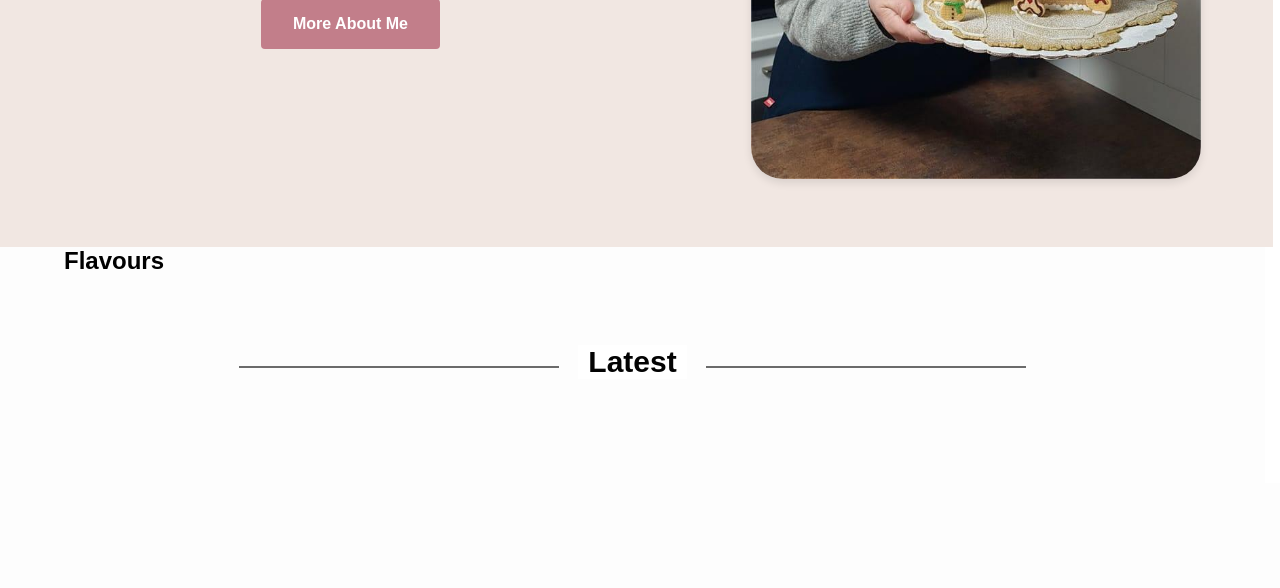
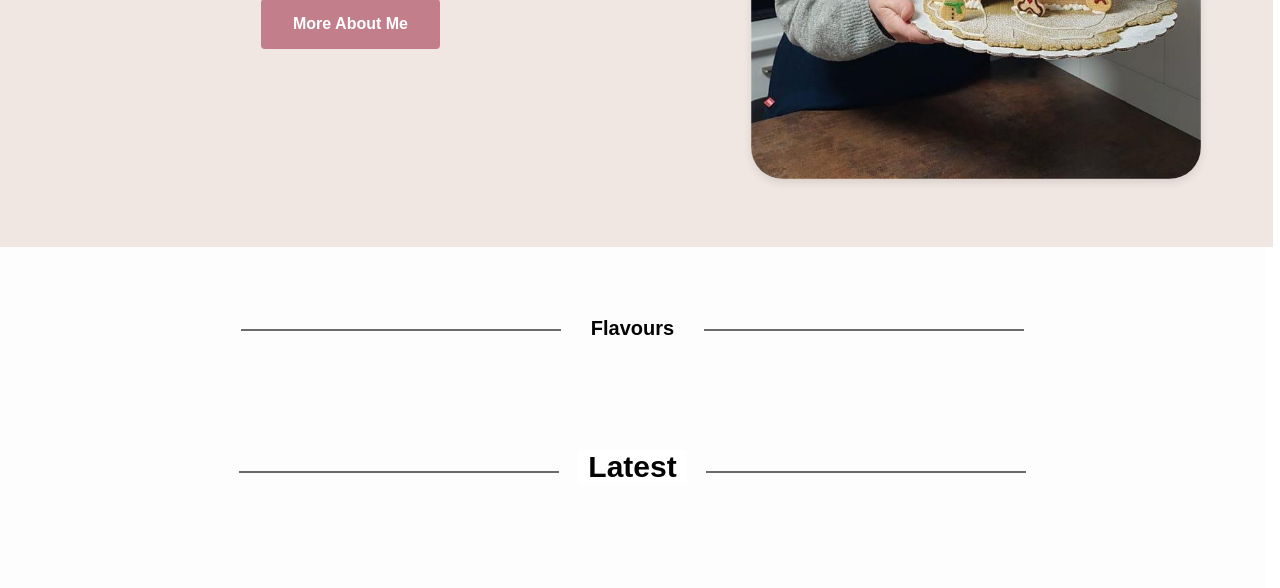
Before and after one commit to Burendoo/Cake_website, a Django app: template main/templates/main/home.html in a window 1280 px wide. Shown: the part 1435-2023 px from the top of the page. Before the commit the page ends 1807 px from the top, so only its background shows below. Run offline with Django 3.2, Linux system fonts and the light colour scheme; the template is opened without the code that fills it, so the values that code supplies are empty.

Commit message:
added flavour buttons

```diff
--- a/main/static/main/home.css
+++ b/main/static/main/home.css
@@ -138,7 +138,7 @@
 
 .search-form{
       padding: 2rem 0;
-      margin-bottom: 80px;
+      margin-bottom: 20px;
 }
 
 .search-input{
@@ -278,6 +278,75 @@
   }
 }
 
+.section-flavour {
+  text-align: center;
+  margin: 70px 0 40px 0;
+  position: relative;
+
+}
+
+.section-flavour .section-title {
+  display: inline-block;
+  font-size: 20px;
+  font-weight: bold;
+  color: #030303;
+  margin: 0 15px;
+  position: relative;
+  z-index: 1;
+  padding: 0 10px;
+}
+
+.title-decor-line-flavour {
+  display: inline-block;
+  width: 20rem;
+  height: 2px;
+  background-color: #6b6b6b;
+  vertical-align: middle;
+}
+
+
+.flavour-flex-container {
+  display: flex;
+  flex-wrap: wrap;
+  justify-content: center; /* Centers items */
+  gap: 10px; /* Space between buttons */
+  max-width: 1200px;
+  margin: 0 auto; /* Centers container */
+  padding: 0 20px;
+}
+
+
+.flavour-button {
+  flex: 0 0 calc(12.5% - 10px); /* 8 items per row (100%/8 - gap) */
+  padding: 10px 15px;
+  background-color: #323232;
+  color: white;
+  text-align: center;
+  border-radius: 5px;
+  transition: all 0.3s ease;
+  text-decoration: none;
+}
+
+
+
+.flavour-button:hover {
+  background-color: #c47da3;
+  transform: translateY(-2px);
+}
+
+/* Responsive adjustments */
+@media (max-width: 1200px) {
+  .flavour-button {
+      flex: 0 0 calc(25% - 10px); /* 4 per row */
+  }
+}
+
+@media (max-width: 768px) {
+  .flavour-button {
+      flex: 0 0 calc(50% - 10px); /* 2 per row */
+  }
+}
+
 
 
 /* Start of Latest Cakes */
--- a/main/templates/main/home.html
+++ b/main/templates/main/home.html
@@ -73,17 +73,20 @@
     </div>
 
 <div class="container">
-      <div class="flavous-container">
-            <h2>Flavours</h2>
-            <div class="flavours-cards">
-                  {% for flavour in flavours %}
-                        <div class="flavour-card">
-
-                              <a href="{% url "cake_by_flavour" flavour.slug%}">{{ flavour.flavour_name }}</a>
-                        </div>
-                  {% endfor %}
+      <div class="flavour-container">
+            <div class="section-flavour">
+                <span class="title-decor-line-flavour"></span>
+                <h3 class="section-title">Flavours</h3>
+                <span class="title-decor-line-flavour"></span>
             </div>
-      </div>
+            <div class="flavour-flex-container">  <!-- Changed from flavour-grid -->
+                {% for flavour in flavours %}
+                    <a href="{% url 'cake_by_flavour' flavour.slug %}" class="flavour-button">
+                        {{ flavour.flavour_name }}
+                    </a>
+                {% endfor %}
+            </div>
+        </div>
 
       <div class="latest-container">
             <div class="section-header">
```
